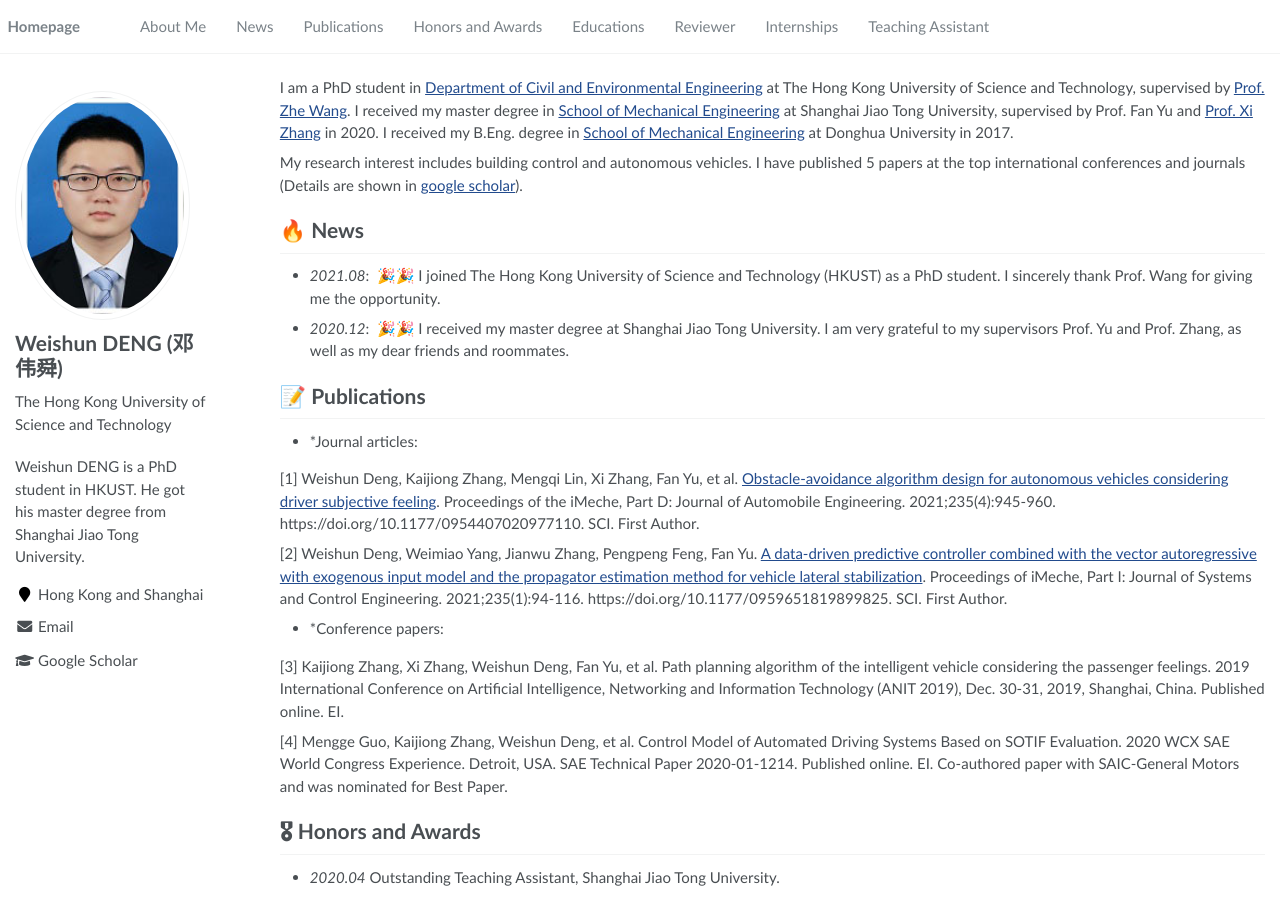
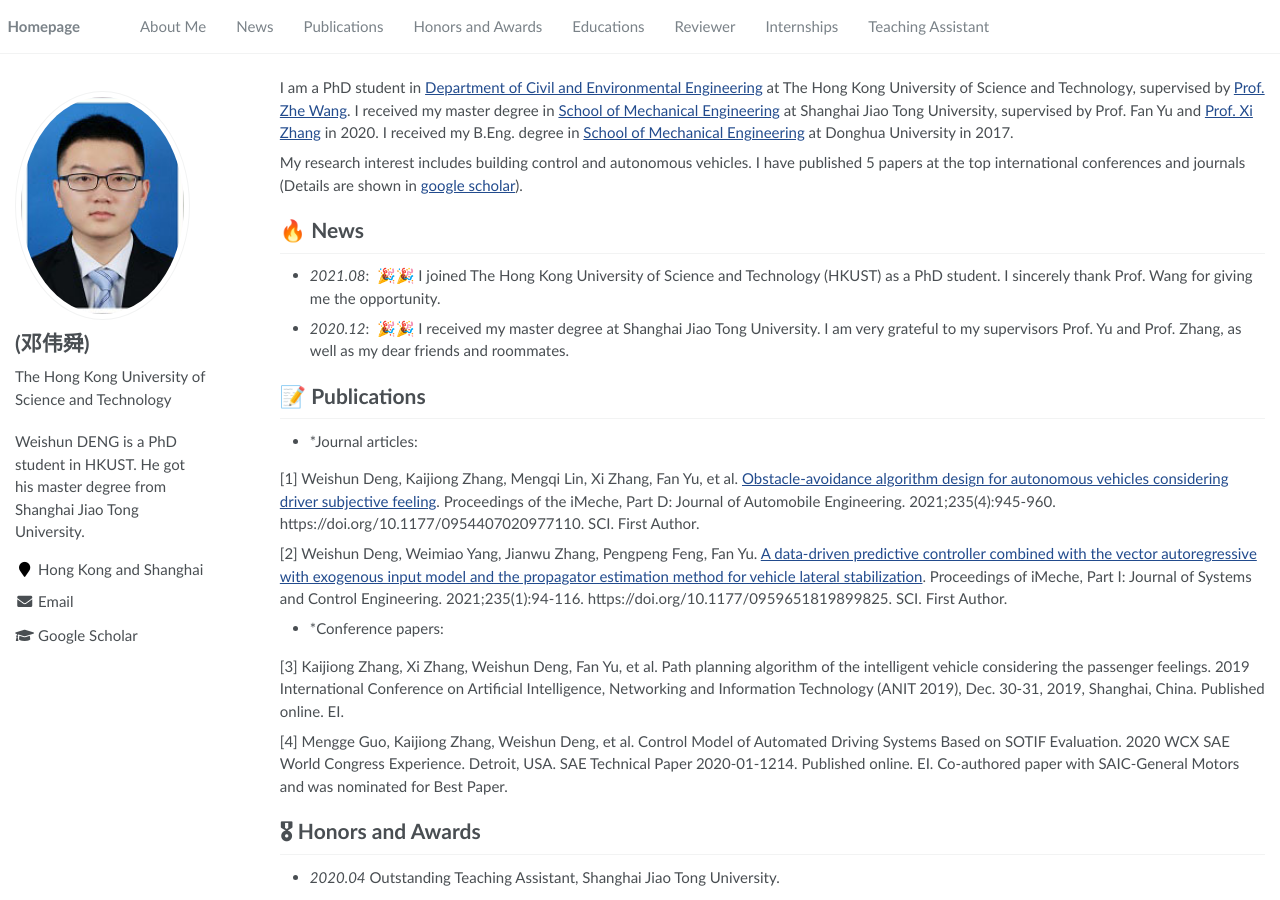
Before and after one commit to RayeRen/acad-homepage.github.io, a Jekyll site: the page built from _pages/about.md, in a window 1280 px wide and 900 px high. Built offline with Jekyll 4.4.1, drawn with Linux system fonts in a browser that asks for light colours; some of the changed lines change nothing that is shown.

Commit message:
Update _config.yml

```diff
--- a/_config.yml
+++ b/_config.yml
@@ -22,7 +22,8 @@
 
 # Site Author
 author:
-  name             : "Weishun DENG   (邓伟舜)"
+  name             : "Weishun DENG"
+  name             : "(邓伟舜)"
   avatar           : "images/me.jpg"
   bio              : "The Hong Kong University of Science and Technology"
   location         : "Hong Kong and Shanghai"
```
